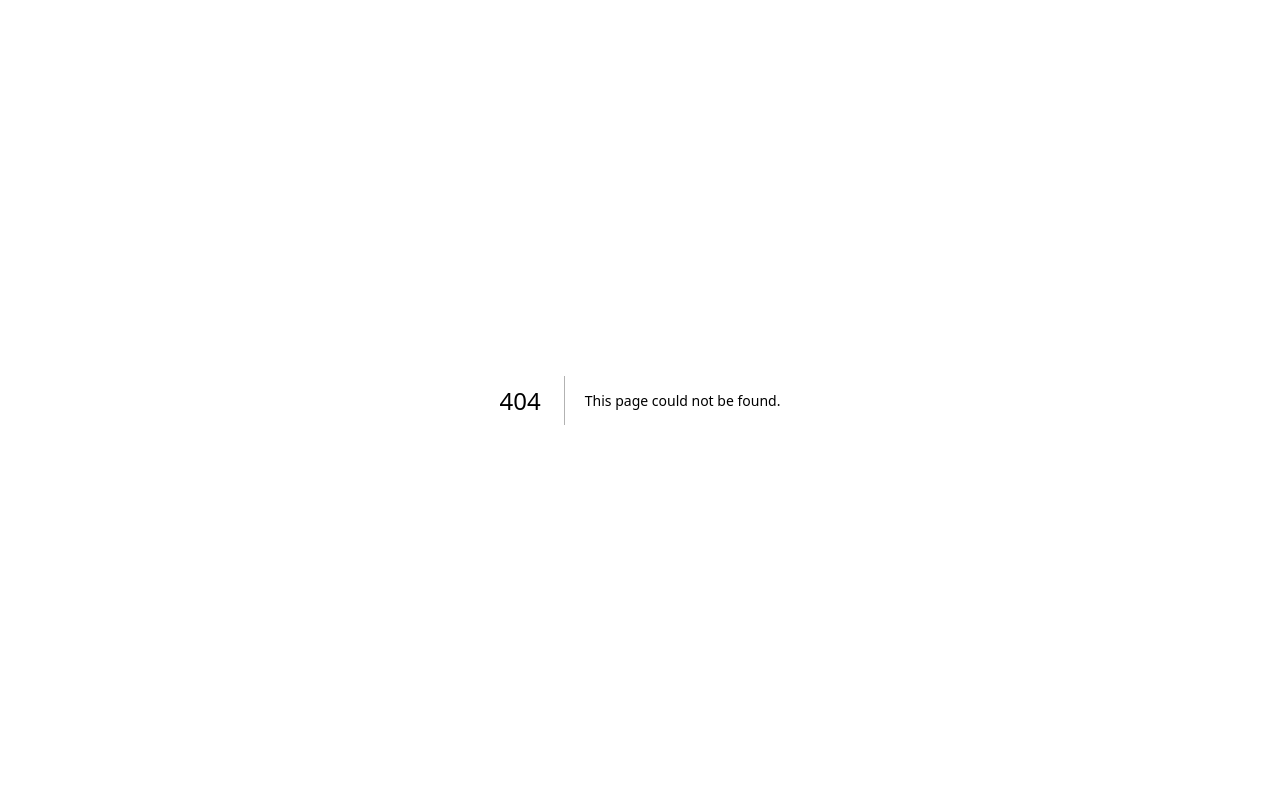
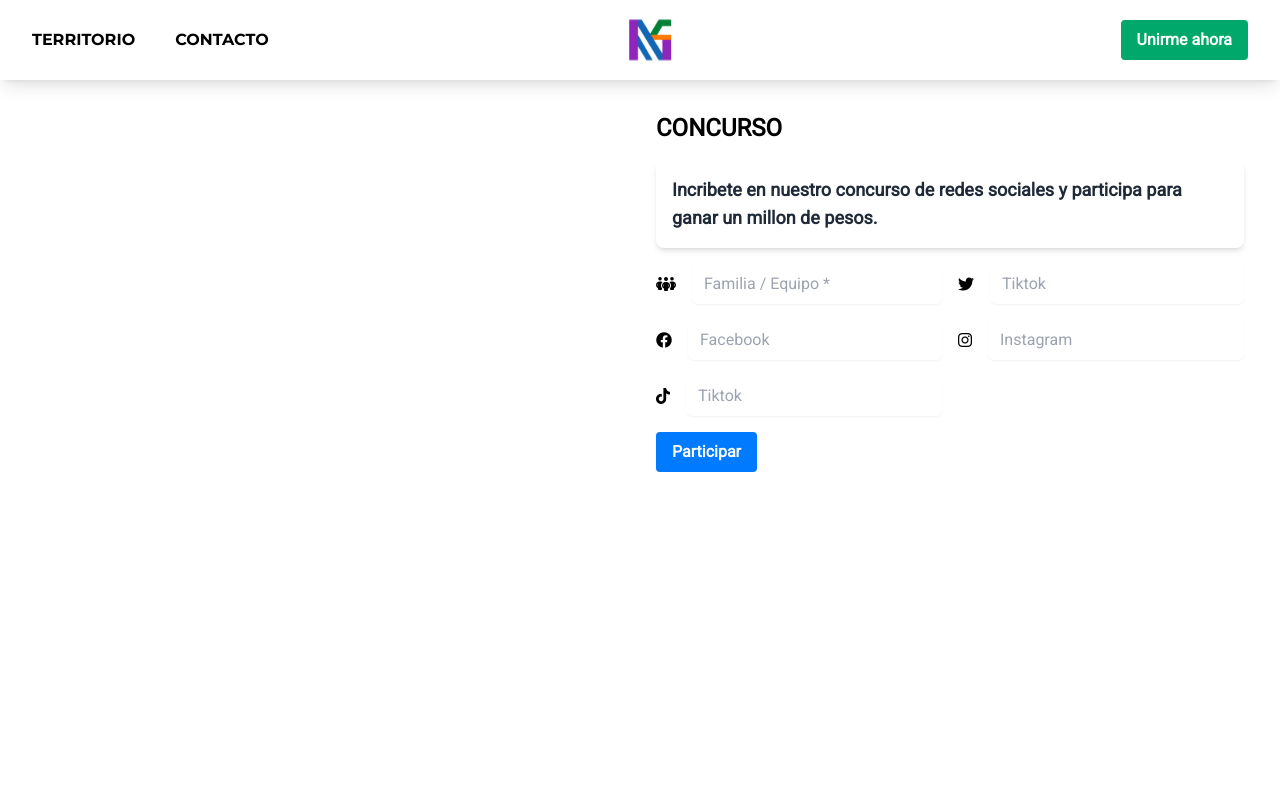
Before and after one commit to ruloCode/Nextjs-Wordpress-as-CMD, a Next.js app: page /concurso in a window 1280 px wide. Before the commit this address had no page. Shown: the top 800 px of the page. Built offline with nearby package versions, Linux system fonts and the light colour scheme.

Commit message:
adding promotion

```diff
--- a/components/footer.tsx
+++ b/components/footer.tsx
@@ -9,20 +9,38 @@ export default function Footer() {
 
   // Verificar si la URL contiene la palabra "contacto"
   const isContactPage = pathname === "/contacto";
-  console.log(isContactPage)
+  const isPromotionPage = pathname === "/concurso";
   const router = useRouter();
 
   console.log(pathname, isContactPage);
   return (
     <footer className="bg-accent-1 border-t border-accent-2 mt-20">
+      <div>
+        {!isPromotionPage && (
+          <div className="slogan promotion  ">
+            <h2 className="secondaryFont uppercase text-2xl font-bold mb-4">
+              ¿ Quieres ganarte un millon de pesos ?
+            </h2>
+            <Button
+              text="Participar"
+              onClick={() => router.push("/concurso")}
+              className="butonSecondary"
+            />
+          </div>
+        )}
+
         {!isContactPage && (
           <div className="slogan ">
             <h2 className="secondaryFont uppercase text-2xl font-bold mb-4">
               Conectando personas, Construyendo Futuro
             </h2>
-          <Button text="Unirme ahora" onClick={() => router.push('/contacto')} />
+            <Button
+              text="Unirme ahora"
+              onClick={() => router.push("/contacto")}
+            />
           </div>
         )}
+      </div>
 
       <Container>
         <div className="mt-8 flex flex-col lg:flex-row items-center justify-center gap-8 text-lg ">
@@ -37,7 +55,6 @@ export default function Footer() {
             />
             {/* </Link> */}
           </div>
-
         </div>
         {isContactPage && (
           <p className="mt-3 text-1xl font-bold text-center  ">
--- a/package.json
+++ b/package.json
@@ -19,6 +19,7 @@
     "react-id-swiper": "^4.0.0",
     "react-modal": "^3.16.1",
     "react-transition-group": "^4.4.5",
+    "react-youtube": "^10.1.0",
     "swiper": "^9.2.3",
     "typescript": "^4.7.4"
   },
--- /dev/null
+++ b/pages/concurso/index.tsx
@@ -0,0 +1,120 @@
+import React from "react";
+import YouTube from "react-youtube";
+
+import Layout from "../../components/layout";
+import Container from "../../components/container";
+import Head from "next/head";
+import Button from "../../atomic-ds/atoms/Button";
+
+export default function Index() {
+  // Function to handle video player events
+  const onReady = (event) => {
+    // Access the player object
+    const player = event.target;
+    // Play the video
+    player.playVideo();
+  };
+  const opts = {
+    height: "640",
+    width: "360",
+    playerVars: {
+      // https://developers.google.com/youtube/player_parameters
+      autoplay: 1,
+    },
+  };
+  return (
+    <Layout preview={null}>
+      <Head>
+        <title className="secondaryFont">Concurso</title>
+      </Head>
+
+      <Container>
+        <div className="container mx-auto px-4 py-8">
+          <div className="grid grid-cols-1 md:grid-cols-2 gap-8">
+            <div className="flex flex-col items-center justify-center">
+              <YouTube opts={opts} videoId="FoMlSB6ftQg" onReady={onReady} />
+            </div>
+            <div>
+              <h2 className=" uppercase text-2xl font-bold mb-4">Concurso</h2>
+              <p className="text-lg  font-bold text-gray-800 bg-white shadow-md p-4 rounded-lg mb-4">
+                Incribete en nuestro concurso de redes sociales y participa para
+                ganar un millon de pesos.
+              </p>
+              <form className="grid grid-cols-2 gap-4">
+                <div className="col-span-2 sm:col-span-1 flex items-center">
+                  <i className="fa-solid fa-people-group mr-4"></i>
+
+                  <input
+                    type="text"
+                    id="name"
+                    name="name"
+                    placeholder="Familia / Equipo *"
+                    className="w-full border-gray-300 rounded-md shadow-sm py-2 px-3 focus:outline-none focus:ring-indigo-500 focus:border-indigo-500"
+                    required
+                  />
+                </div>
+                <div className="col-span-2 sm:col-span-1 flex items-center">
+                  <i className="fa-brands fa-twitter mr-4  "></i>
+
+                  <input
+                    type="text"
+                    id="tiktok"
+                    name="tiktok"
+                    placeholder="Tiktok"
+                    className="w-full border-gray-300 rounded-md shadow-sm py-2 px-3 focus:outline-none focus:ring-indigo-500 focus:border-indigo-500"
+                    required
+                  />
+                </div>
+                <div className="col-span-2 sm:col-span-1 flex items-center">
+                  <i className="fa-brands fa-facebook mr-4  "></i>
+
+                  <input
+                    type="text"
+                    id="facebook"
+                    name="facebook"
+                    placeholder="Facebook"
+                    className="w-full border-gray-300 rounded-md shadow-sm py-2 px-3 focus:outline-none focus:ring-indigo-500 focus:border-indigo-500"
+                    required
+                  />
+                </div>
+                <div className="col-span-2 sm:col-span-1 flex items-center">
+                  <i className="fa-brands fa-instagram mr-4  "></i>
+
+                  <input
+                    type="text"
+                    id="instagram"
+                    name="instagram"
+                    placeholder="Instagram"
+                    className="w-full border-gray-300 rounded-md shadow-sm py-2 px-3 focus:outline-none focus:ring-indigo-500 focus:border-indigo-500"
+                    required
+                  />
+                </div>
+                <div className="col-span-2 sm:col-span-1 flex items-center">
+                  <i className="fa-brands fa-tiktok mr-4  "></i>
+
+                  <input
+                    type="text"
+                    id="tiktok"
+                    name="tiktok"
+                    placeholder="Tiktok"
+                    className="w-full border-gray-300 rounded-md shadow-sm py-2 px-3 focus:outline-none focus:ring-indigo-500 focus:border-indigo-500"
+                    required
+                  />
+                </div>
+
+                <div className="submitButtonContainer col-span-2">
+                  <Button
+                    type="submit"
+                    text="Participar"
+                    onClick={() => {}}
+                    className="ButtonTertiary"
+                  />
+                </div>
+              </form>
+            </div>
+          </div>
+        </div>
+      </Container>
+    </Layout>
+  );
+}
--- a/styles/index.css
+++ b/styles/index.css
@@ -168,7 +168,6 @@ body {
 }
 
 .slogan {
-  border: red solid 1px;
 
   background-color: #ff7800;
 
@@ -185,6 +184,10 @@ body {
 
 .slogan h2 {
   color: #fafafa;
+}
+
+.slogan.promotion {
+  border-bottom: 2px solid white;
 }
 
 .submitButtonContainer button {
@@ -214,6 +217,24 @@ body {
 
 }
 
+
+.butonSecondary {
+  background-color: #fafafa;
+  color: #000;
+  border: none;
+  border-radius: 4px;
+  padding: 0.5rem 1rem;
+  transition: 0.2s ease-in-out;
+}
+.ButtonTertiary {
+  background-color: #007AFF;
+  color: #fafafa;
+  border: none;
+  border-radius: 4px;
+  padding: 0.5rem 1rem;
+  transition: 0.2s ease-in-out;
+}
+
 .swiper {
   overflow: visible;
 }
```
Also changed, not shown: 1 other file (tests, documents, lock files or other folders). Lines whose indentation alone changed are shown as unchanged.
